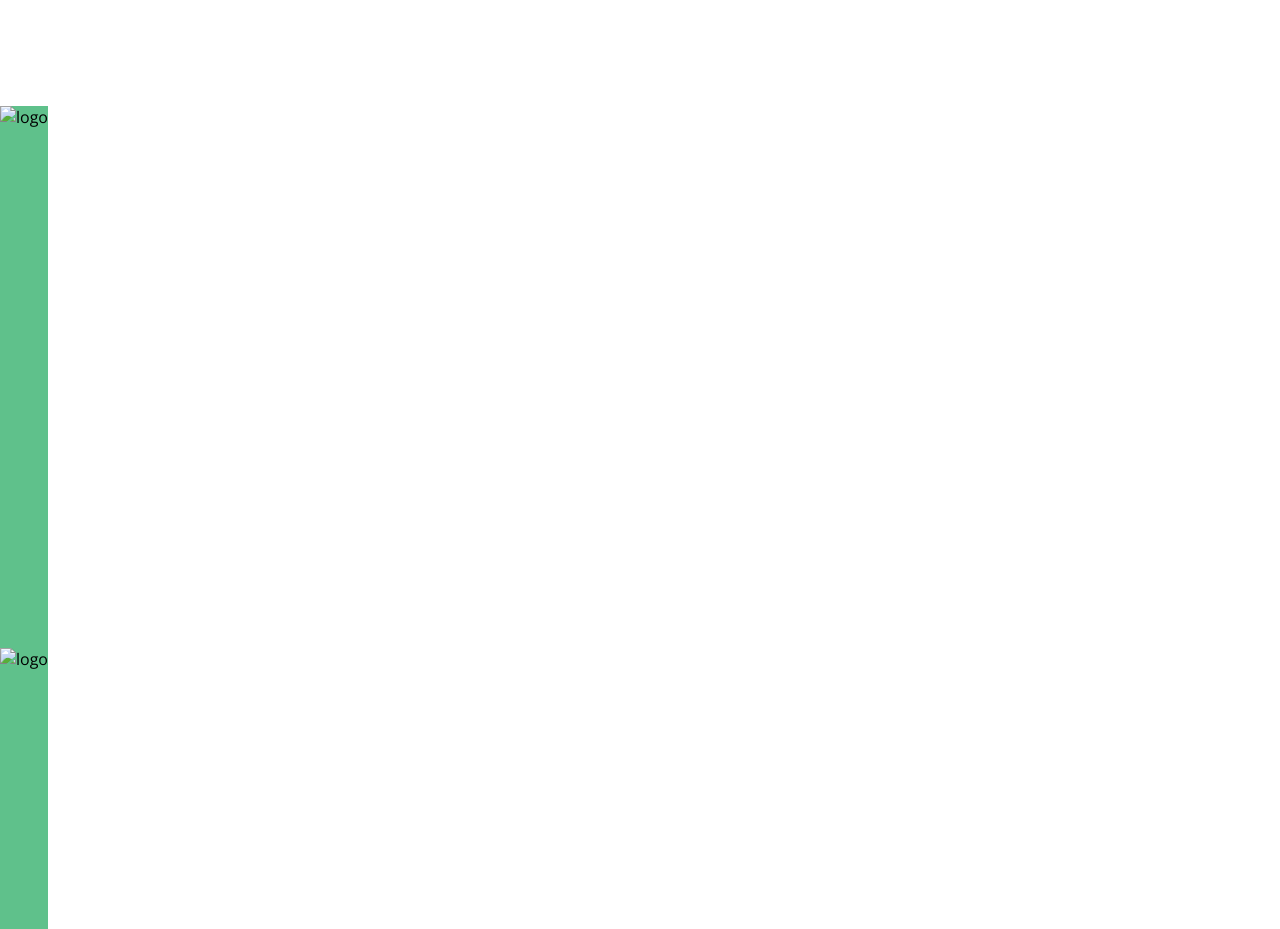
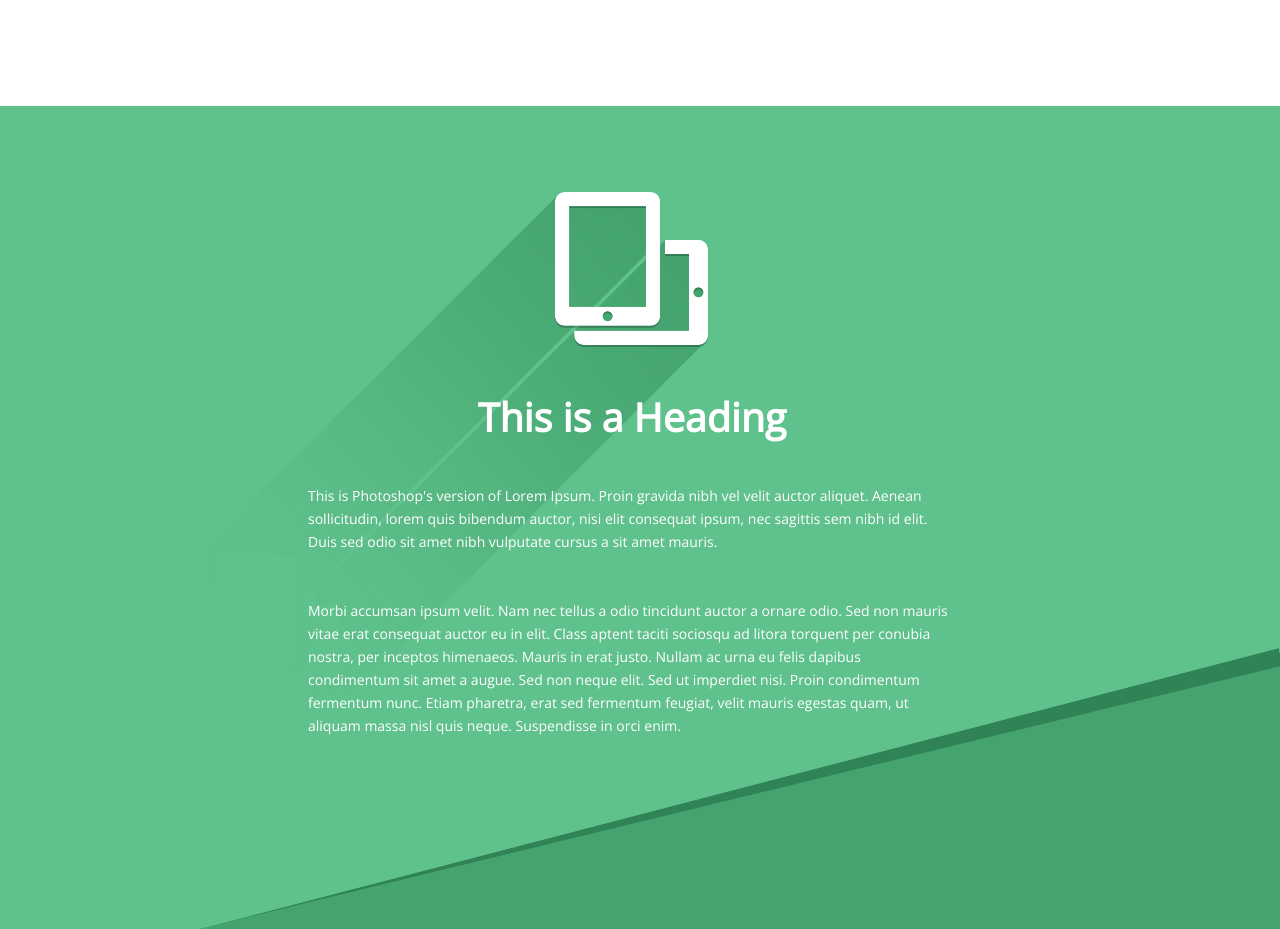
Before and after one commit to LuVuitton/LuVuitton.github.io, a plain HTML site: page index.html in a window 1280 px wide. Shown: the part 1093-2022 px from the top of the page. Drawn offline with nearby package versions, Linux system fonts and the light colour scheme.

Commit message:
Add files via upload

```diff
--- a/index.html
+++ b/index.html
@@ -68,7 +68,7 @@
         </div>
         <div class="middle">
             <div class="middle-up">
-                <img src="../firstland/image/middlle/logo1.png" alt="logo">
+                <img src="image/middlle/logo1.png" alt="logo">
             </div>
             <div class="middle-text  text-one">
                 <h1>
@@ -92,7 +92,7 @@
                 </p>
             </div>
             <div class="middle-bottom">
-                <img id='second-img' src="../firstland/image/middlle/logo2.1.png" alt="logo">
+                <img id='second-img' src="image/middlle/logo2.1.png" alt="logo">
             </div>
             <div class="middle-text text-two">
                 <h1>
@@ -124,7 +124,7 @@
             <div class="input-area"><input placeholder="Name" class="input-area_box" type="name"></div>
             <div class="input-area"><input placeholder="email address" class="input-area_box" type="email"> </div>
             <div class="input-area"><textarea placeholder="Message" class="input-area_box textarea" type="text" name="message"></textarea></div>
-            <div class="input-area"><input class="input-area_box form-buttom" type="image" src="../firstland/image/maparea/button.png"></div>
+            <div class="input-area"><input class="input-area_box form-buttom" type="image" src="image/maparea/button.png"></div>
         </form>
 
         <div class="footer">
```
